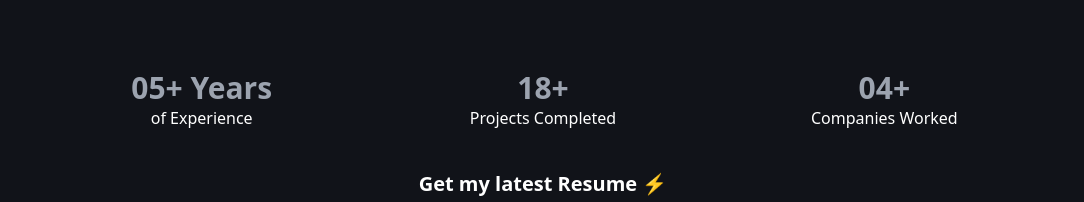
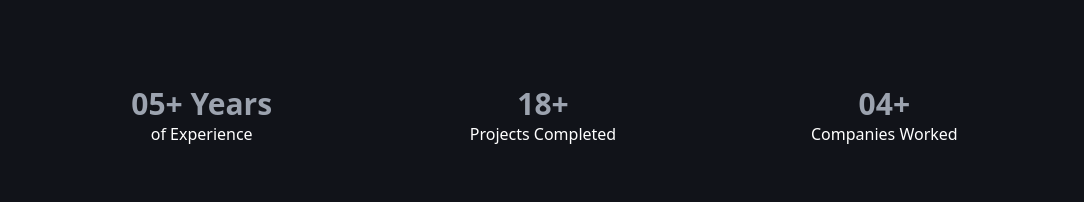
Before and after one commit to samdoghor/samdoghor.com, a React (Vite) app: page / in a window 1280 px wide. Shown: the part 730-932 px from the top of the page, without its empty margins (97-1181 px from the left). Built offline with nearby package versions, Linux system fonts and the light colour scheme; the HTML template or start-up script is replaced by a standard one; a web font is replaced by a local one.

Commit message:
fix: service spacer

```diff
--- a/src/components/Service.jsx
+++ b/src/components/Service.jsx
@@ -4,19 +4,19 @@ const Service = () => {
       <div className="pb-20">
         <div>
           <div className="w-full grid lg:grid-cols-3 text-center">
-            <div className="w-full">
+            <div className="w-full py-4">
               <p className="overflow-hidden text-3xl font-extrabold text-gray-400">
                 05+ Years
               </p>
               <p className="overflow-hidden text-white">of Experience </p>
             </div>
-            <div className="w-full">
+            <div className="w-full py-4">
               <p className="overflow-hidden text-3xl font-extrabold text-gray-400">
                 18+
               </p>
               <p className="overflow-hidden text-white"> Projects Completed </p>
             </div>
-            <div className="w-full">
+            <div className="w-full py-4">
               <p className="overflow-hidden text-3xl font-extrabold text-gray-400">
                 04+
               </p>
```
